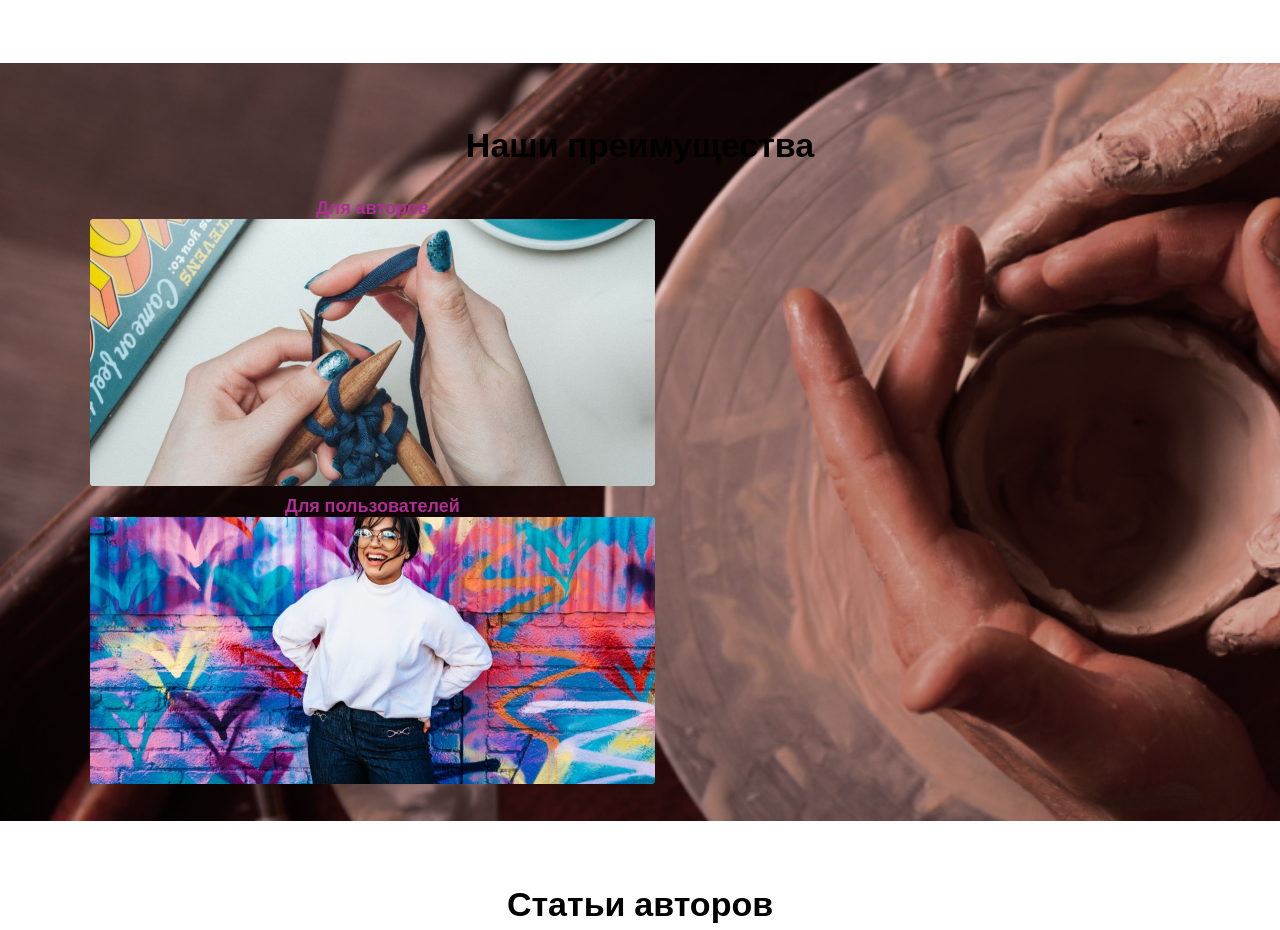
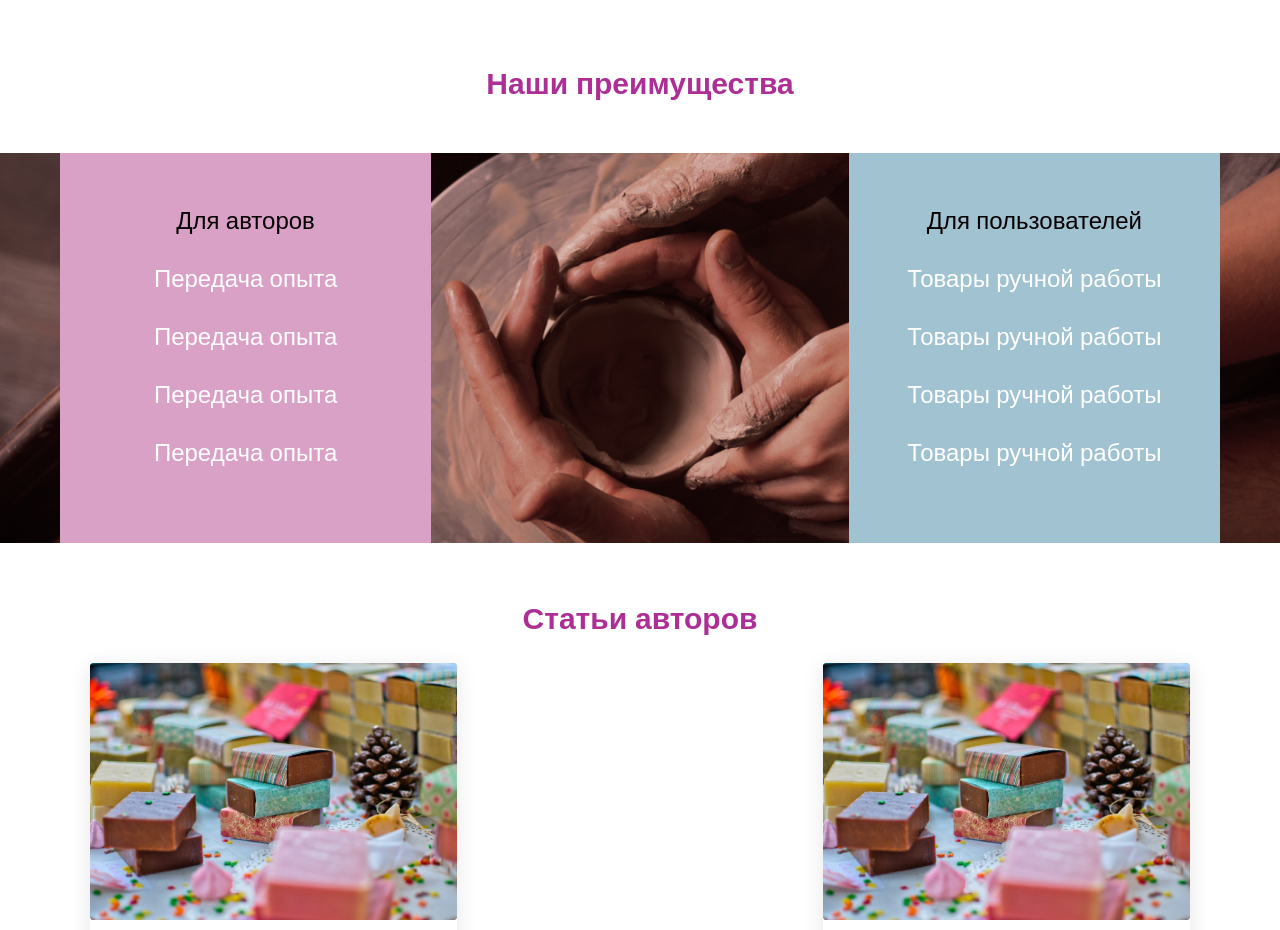
Before and after one commit to yanasaa/firststructure, a website: page index.html in a window 1280 px wide. Shown: the part 1160-2090 px from the top of the page. Drawn offline with nearby package versions, Linux system fonts and the light colour scheme; files whose address does not match are found by name.

Commit message:
feat: add advantage layout

```diff
--- a/index.html
+++ b/index.html
@@ -76,23 +76,29 @@
       </div>
     </section>
     <section class="advantages">
-      <div class="wrapper advantages__wrapper">
       <h2>Наши преимущества</h2>
+      <div class="advantages__wrapper">
+        <div class="wrapper ">
+
           <div class="advantage-cards layout-2-columns">
             <div class="advantage advantage_author">
               <h3 class="advantage__title">Для авторов</h3>
-            <div class="advantage__image">
-              <img src="src/homepage/Rectangle 269.png" alt="" />
-            </div>
+              <p class="advantage__text">Передача опыта</p>
+              <p class="advantage__text">Передача опыта</p>
+              <p class="advantage__text">Передача опыта</p>
+              <p class="advantage__text">Передача опыта</p>
             </div>
               <div class="advantage advantage_user">
-            <h3>Для пользователей</h3>
-            <div class="advantage__image">
-              <img src="src/homepage/Rectangle 265.png" alt="" />
+                <h3 class="advantage__title">Для пользователей</h3>
+                <p class="advantage__text">Товары ручной работы</p>
+                <p class="advantage__text">Товары ручной работы</p>
+                <p class="advantage__text">Товары ручной работы</p>
+                <p class="advantage__text">Товары ручной работы</p>
               </div>
           </div>
         </div>
       </div>
+
     </section>
     <section class="articles">
       <div class="wrapper articles__wrapper block-shadowed">
--- a/template/sass/abstracts/_constants.scss
+++ b/template/sass/abstracts/_constants.scss
@@ -3,9 +3,9 @@ $color-complimentary: #ad2e95;
 // $color-primary:  #fec862;
 // $color-complimentary: #47671c;
 $color-hovered-primary: #f7d5f0;
-$color-secondary: #fec862;
+$color-secondary: #A1C2D1;
 $color-bg-light: #EDDCE4;
-$color-text: black;
+$color-text-dark: #050002;
 $color-border: lightgray;
 $color-hover: lightgray;
 $color-light: white;
--- a/template/sass/base/_base.scss
+++ b/template/sass/base/_base.scss
@@ -17,7 +17,9 @@ h1 {
 }
 
 h2 {
-  @include font(3.4rem, 4.6rem);
+  @include font(3rem, 4rem);
+  color: $color-complimentary;
+  text-align: center;
 }
 
 h3 {
--- a/template/sass/components/_advantages.scss
+++ b/template/sass/components/_advantages.scss
@@ -1,10 +1,34 @@
 .advantages {
+
+}
+
+.advantages__wrapper {
   background-image: url('../../../template/images/backgrounds/advantages-bg.png');
   background-size:cover;
   background-repeat: no-repeat;
-}
+  padding: 0 30px;
+  margin-top: 50px;
+ }
 
-.advantages__wrapper {
-  padding: 30px;
+ .advantage {
+  max-width: 32%;
+  padding: 50px 45px;
+  text-align: center;
+  &_author {
+    background: $color-primary;
+  }
+  &_user {
+    background: $color-secondary;
+  }
 
-}
+ }
+
+ .advantage__title {
+  @include font(2.4rem, 3.4rem, $weight: 400);
+  color: $color-text-dark;
+ }
+ .advantage__text {
+
+  color: $color-light;
+  @include font(2.4rem, 3.4rem, $weight: 400);
+ }
--- a/template/sass/layout/_header.scss
+++ b/template/sass/layout/_header.scss
@@ -4,7 +4,6 @@
   padding: 0 40PX;
 }
 .header__wrapper {
-
   display: flex;
   justify-content: space-between;
   align-items: center;
```
Also changed, not shown: template/sass/style.css, 1 other file. Lines whose indentation alone changed are shown as unchanged.
